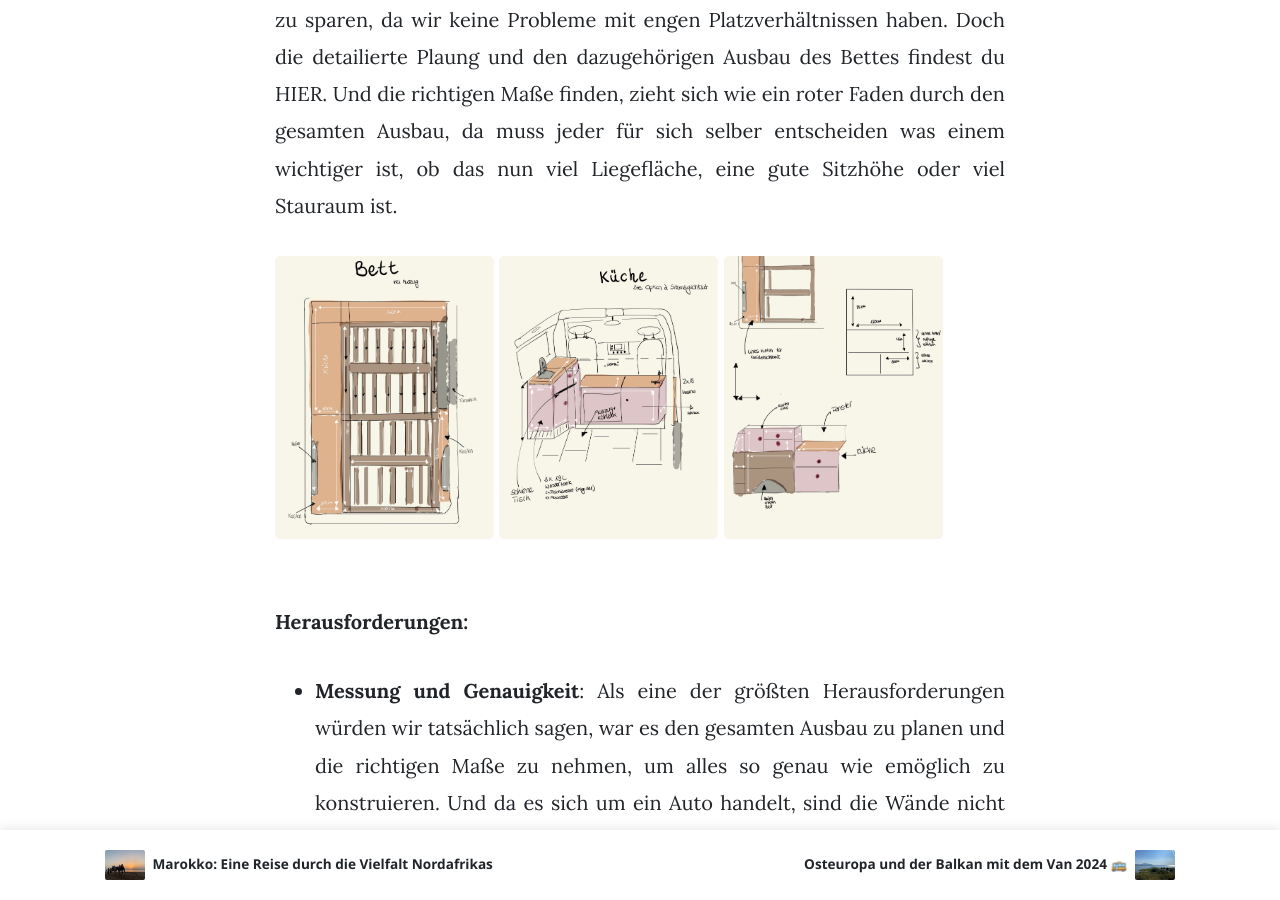
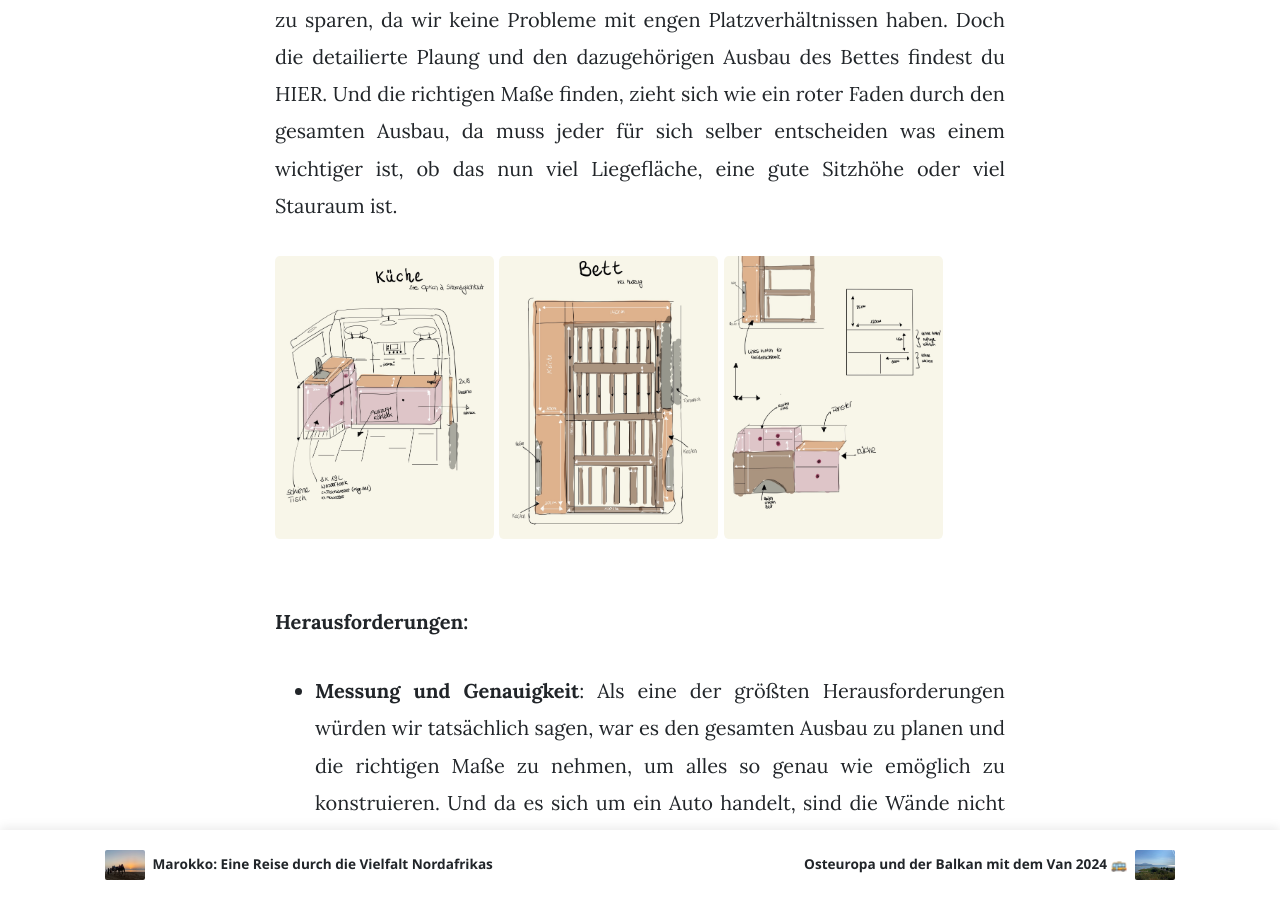
Before and after one commit to travelbuddi/travelbuddi.github.io, a Jekyll site: the page built from _posts/2024-05-01-campervan.md, in a window 1280 px wide and 900 px high, scrolled down 3972 px. Built offline with Jekyll 4.4.1, drawn with Linux system fonts in a browser that asks for light colours; nearby versions of some CDN libraries.

Commit message:
Update bilder

```diff
--- a/_posts/2024-05-01-campervan.md
+++ b/_posts/2024-05-01-campervan.md
@@ -42,8 +42,8 @@ Ich hatte bereits erwähnt, dass eine gründliche Planung das A und O des gesamt
 
 Hier muss man vor allem beachten, in welchem Zsuammenhang das  geplante Teil mit den jeweils anderen Funktionen des Campers stehen soll, z.B. den Maßen für die Küche oder der Verstauflächen uns auch den Auszügen. Es gilt also, den Innenraum präzise auszumessen und die entsprechenden Maße zu überlegen. Wenn man beispielsweise ein möglichst großes Bett einplant, könnte am Ende der Platz für Stauraum fehlen. Außerdem darf das Bett nicht zu hoch sein, da man sonst nicht mehr aufrecht sitzen kann, aber auch nicht zu niedrig, um wertvollen Stauraum darunter nicht zu verlieren. Diese Fragen sind entscheidend und sollten vor dem Ausbau und der Umsetzung geklärt werden. Da wir jedoch noch nie ein solches Projekt in die Realität umgesetzt hatten, waren wir uns unsicher, woher wir dieses Wissen nehmen sollten. Dennoch war uns klar, dass wir, da wir beide relativ groß sind, uns im Bett gerne ausstrecken möchten. Bei der Breite des Bettes waren wir bereit, etwas zu sparen, da wir keine Probleme mit engen Platzverhältnissen haben. Doch die detailierte Plaung und den dazugehörigen Ausbau des Bettes findest du HIER. Und die richtigen Maße finden, zieht sich wie ein roter Faden durch den gesamten Ausbau, da muss jeder für sich selber entscheiden was einem wichtiger ist, ob das nun viel Liegefläche, eine gute Sitzhöhe oder viel Stauraum ist.
 
+![VW](/assets/images/Ausbau07.jpg){: width="30%"}
 ![VW](/assets/images/Ausbau06.jpg){: width="30%"}
-![VW](/assets/images/Ausbau07.jpg){: width="30%"}
 ![VW](/assets/images/Ausbau08.jpg){: width="30%"}
 
 
```
